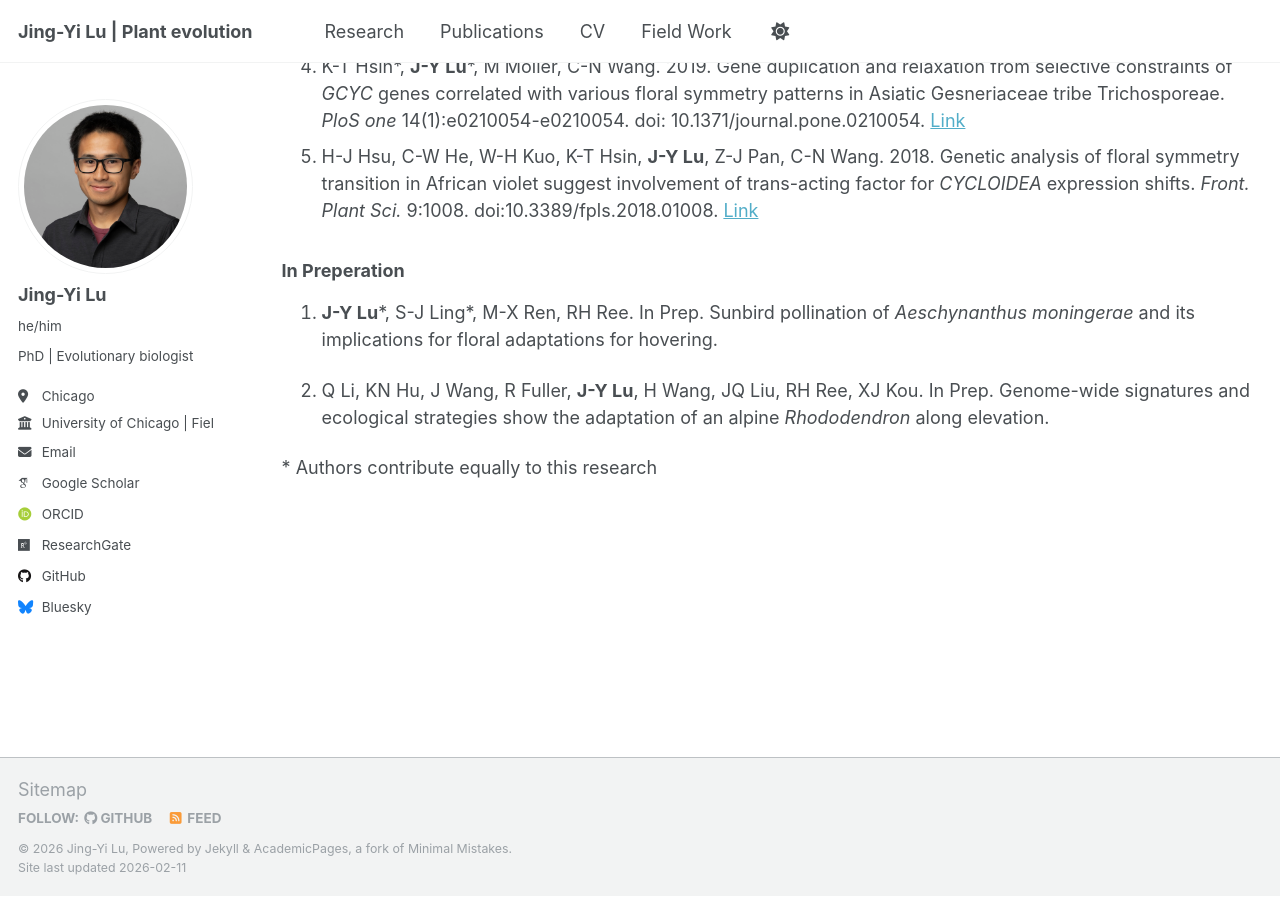
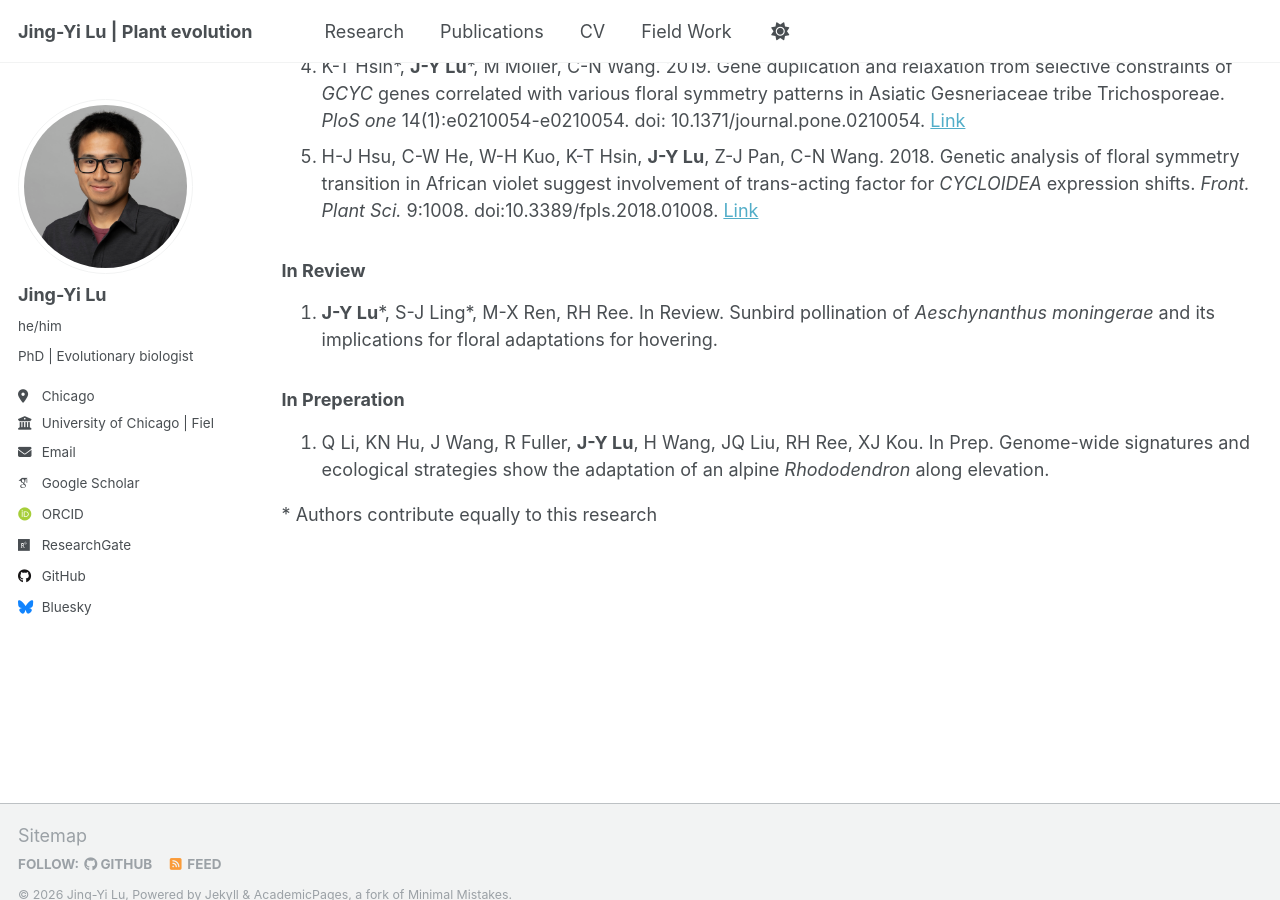
Before and after one commit to jingyilu/jingyilu.github.io, a Jekyll site: the page built from _pages/publications.md, in a window 1280 px wide and 900 px high, scrolled down 515 px. Built offline with Jekyll 4.4.1, drawn with Linux system fonts in a browser that asks for light colours; some web fonts are replaced; a script that is not in the unit is left out.

Commit message:
update publication

```diff
--- a/_pages/publications.md
+++ b/_pages/publications.md
@@ -30,16 +30,14 @@ model in the origin of _Aeschynanthus acuminatus_. _New Phytol._ doi: 10.1111/np
 5. H-J Hsu, C-W He, W-H Kuo, K-T Hsin, **J-Y Lu**, Z-J Pan, C-N Wang. 2018. Genetic analysis of floral symmetry transition in African violet suggest involvement of trans-acting factor for _CYCLOIDEA_ expression shifts. _Front. Plant Sci._ 9:1008. doi:10.3389/fpls.2018.01008. [Link](https://doi.org/10.3389/fpls.2018.01008)
 
 
-<!-- ### In Review
+### In Review
 
-1. -->
+1. **J-Y Lu**\*, S-J Ling\*, M-X Ren, RH Ree. In Review. Sunbird pollination of _Aeschynanthus moningerae_ and its
+implications for floral adaptations for hovering.
 
 ### In Preperation
 
-1. **J-Y Lu**\*, S-J Ling\*, M-X Ren, RH Ree. In Prep. Sunbird pollination of _Aeschynanthus moningerae_ and its
-implications for floral adaptations for hovering.
-
-2. Q Li, KN Hu, J Wang, R Fuller, **J-Y Lu**, H Wang, JQ Liu, RH Ree, XJ Kou. In Prep. Genome-wide signatures and ecological strategies show the adaptation of an alpine _Rhododendron_ along elevation.
+1. Q Li, KN Hu, J Wang, R Fuller, **J-Y Lu**, H Wang, JQ Liu, RH Ree, XJ Kou. In Prep. Genome-wide signatures and ecological strategies show the adaptation of an alpine _Rhododendron_ along elevation.
 
 \* Authors contribute equally to this research
 
```
